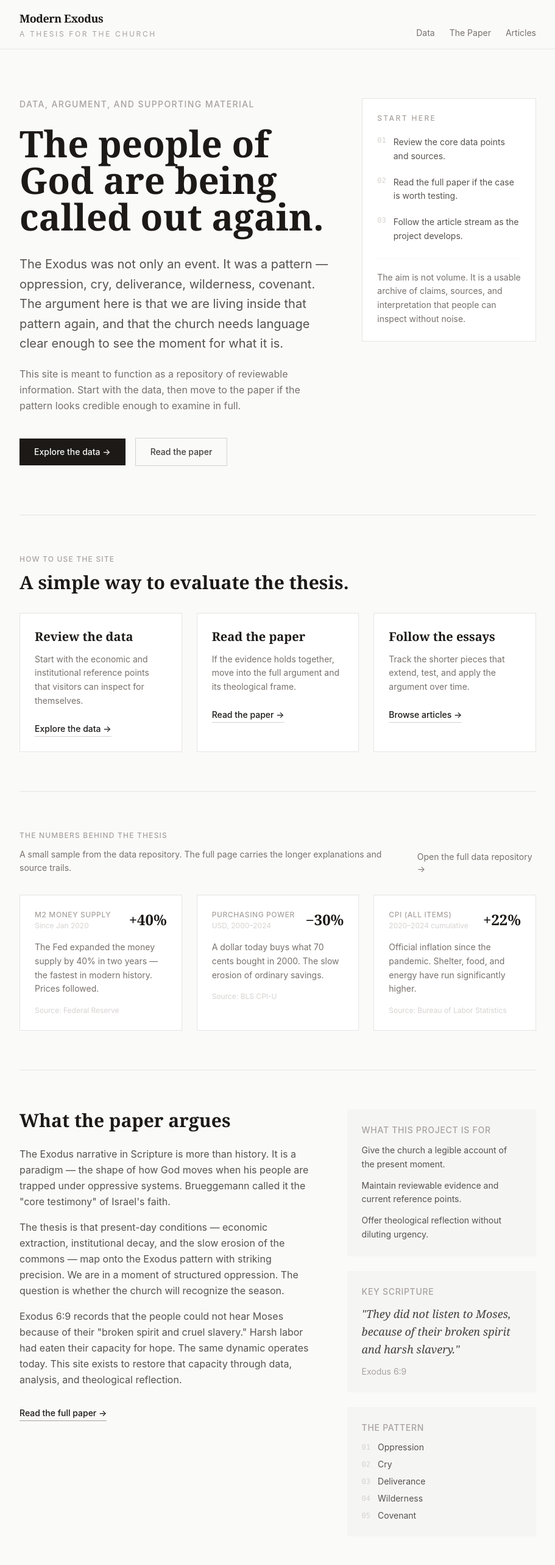
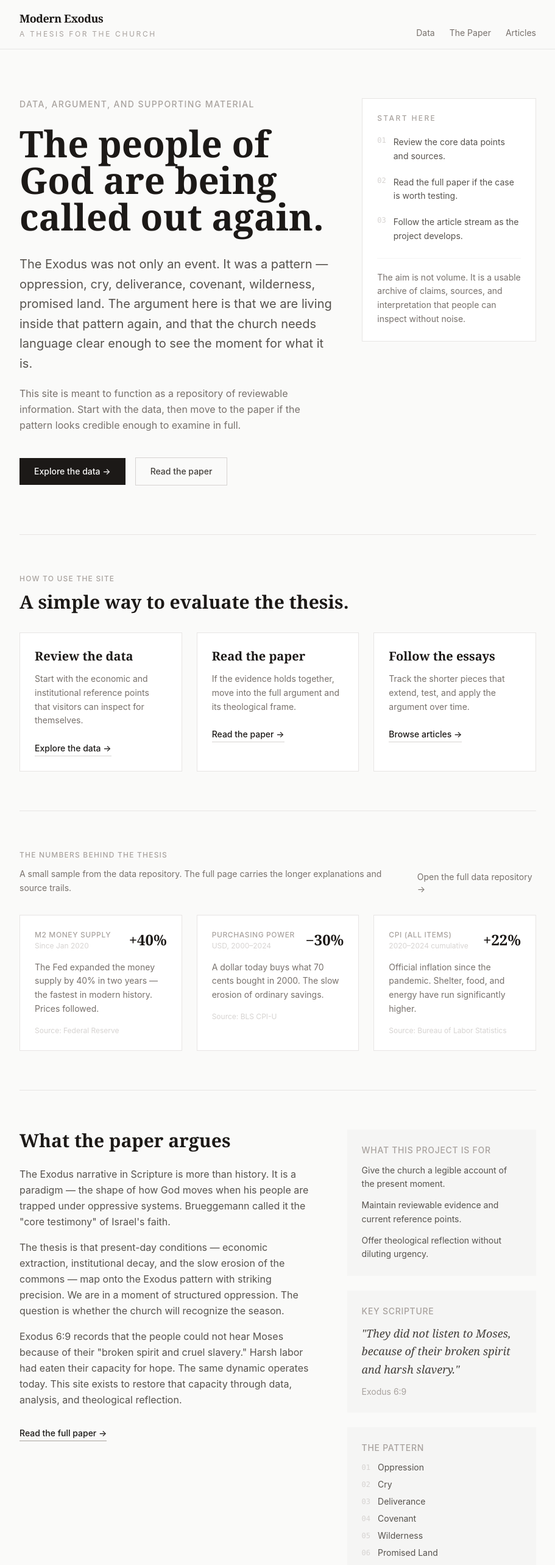
Before and after one commit to Auxmos-hub/modernexodus, a Next.js app: page / in a window 1280 px wide. Shown: the top 2566 px of the page at 61% size, without its empty margins (184-1095 px from the left). Built offline with nearby package versions, Linux system fonts and the light colour scheme.

Commit message:
fix: update exodus pattern sequence

```diff
--- a/app/page.tsx
+++ b/app/page.tsx
@@ -63,7 +63,7 @@ export default function Home() {
             </h1>
             <p className="mt-8 max-w-2xl text-xl leading-relaxed text-stone-600">
               The Exodus was not only an event. It was a pattern — oppression,
-              cry, deliverance, wilderness, covenant. The argument here is that
+              cry, deliverance, covenant, wilderness, promised land. The argument here is that
               we are living inside that pattern again, and that the church needs
               language clear enough to see the moment for what it is.
             </p>
@@ -247,7 +247,7 @@ export default function Home() {
                 The Pattern
               </p>
               <ol className="space-y-2 text-sm text-stone-600">
-                {["Oppression", "Cry", "Deliverance", "Wilderness", "Covenant"].map(
+                {["Oppression", "Cry", "Deliverance", "Covenant", "Wilderness", "Promised Land"].map(
                   (step, i) => (
                     <li key={step} className="flex items-center gap-3">
                       <span className="text-stone-300 font-mono text-xs">
```
